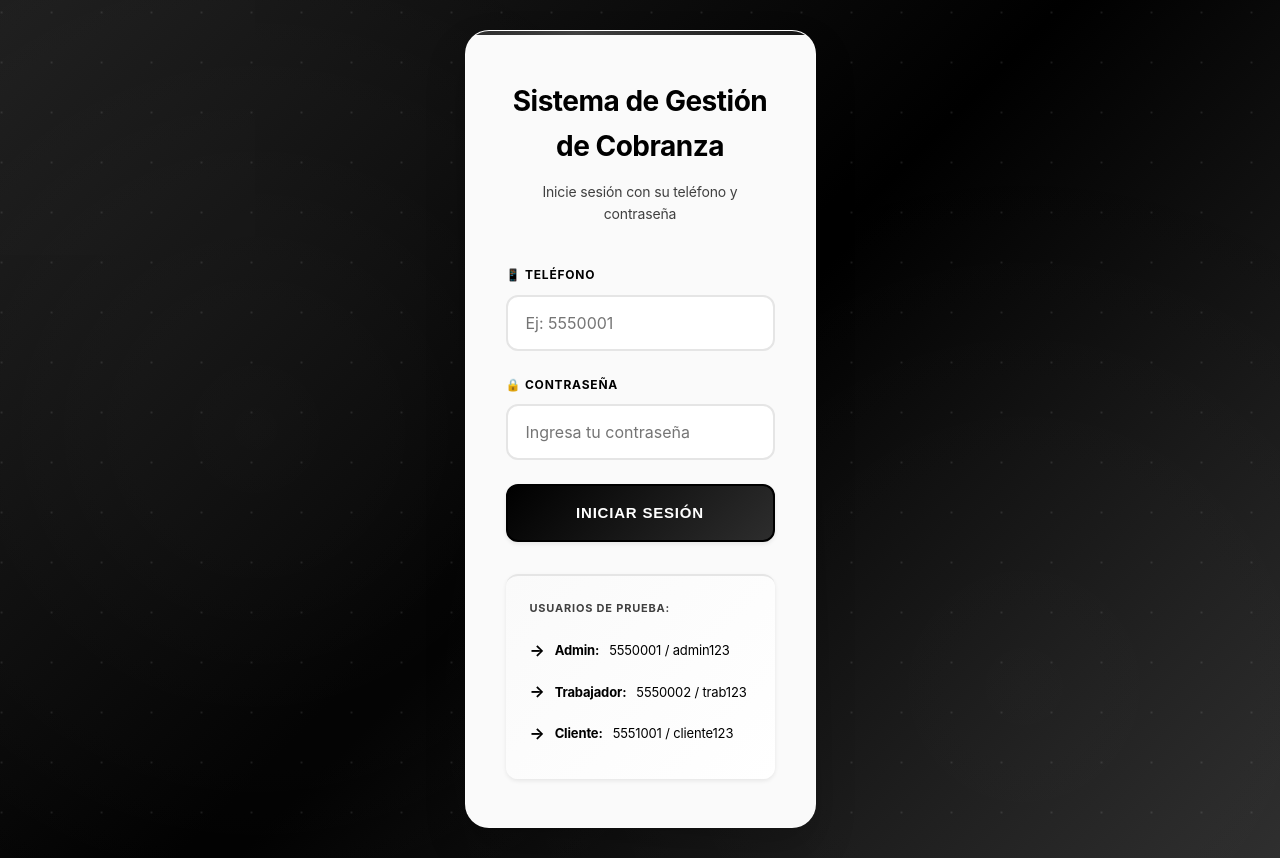
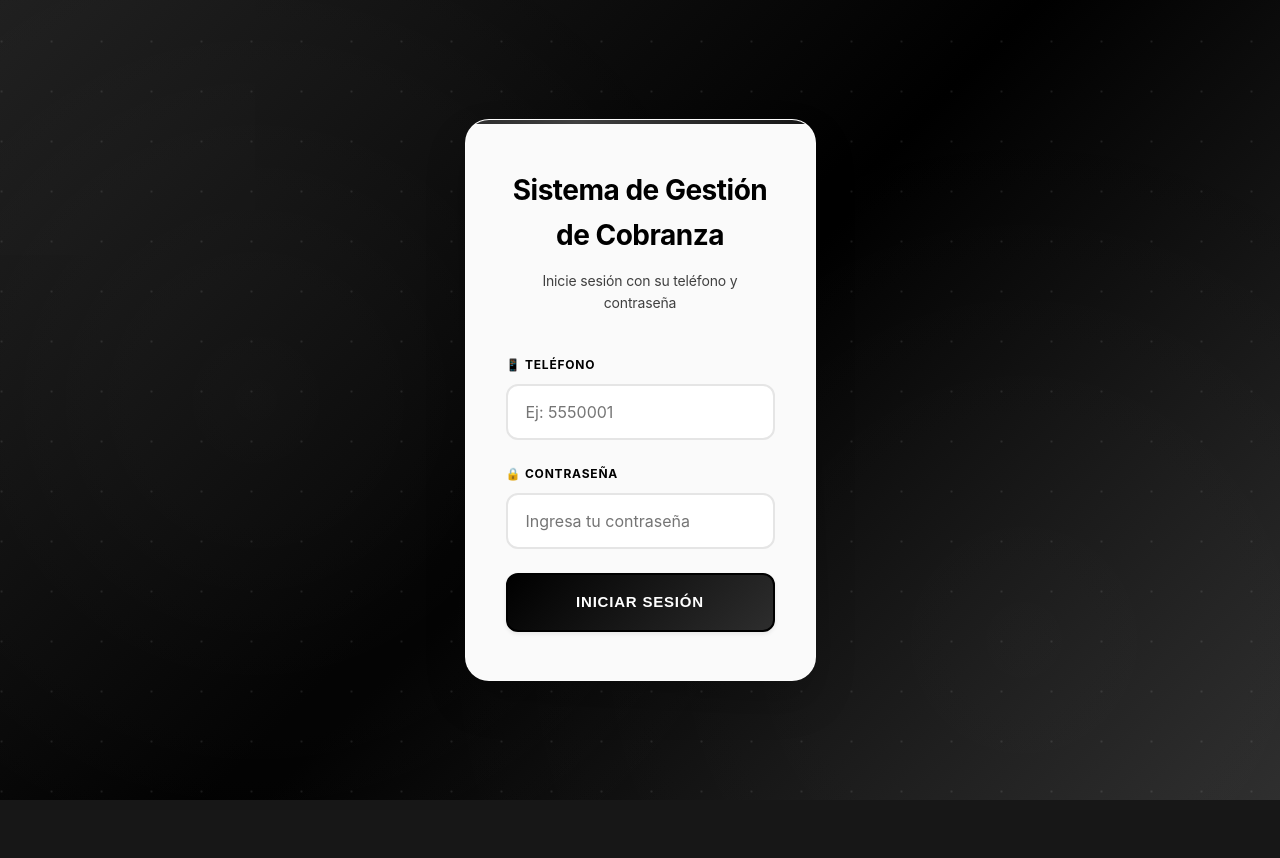
Before and after one commit to JuanSanchez-05/-demo-cobranza, a PHP site: page /views/auth/login.php in a window 1280 px wide. After the commit the page ends 800 px from the top, so only its background shows below. Run offline with PHP 8.4, Linux system fonts and the light colour scheme; the template is opened without the code that fills it, so the values that code supplies are empty; some libraries are stand-ins or nearby versions.

Commit message:
Remove: eliminar usuarios de prueba del login

```diff
--- a/views/auth/login.php
+++ b/views/auth/login.php
@@ -37,15 +37,6 @@
                     Iniciar Sesión
                 </button>
             </form>
-
-            <div class="login-info">
-                <h3>Usuarios de prueba:</h3>
-                <ul>
-                    <li><strong>Admin:</strong> 5550001 / admin123</li>
-                    <li><strong>Trabajador:</strong> 5550002 / trab123</li>
-                    <li><strong>Cliente:</strong> 5551001 / cliente123</li>
-                </ul>
-            </div>
         </div>
     </div>
 </body>
```
